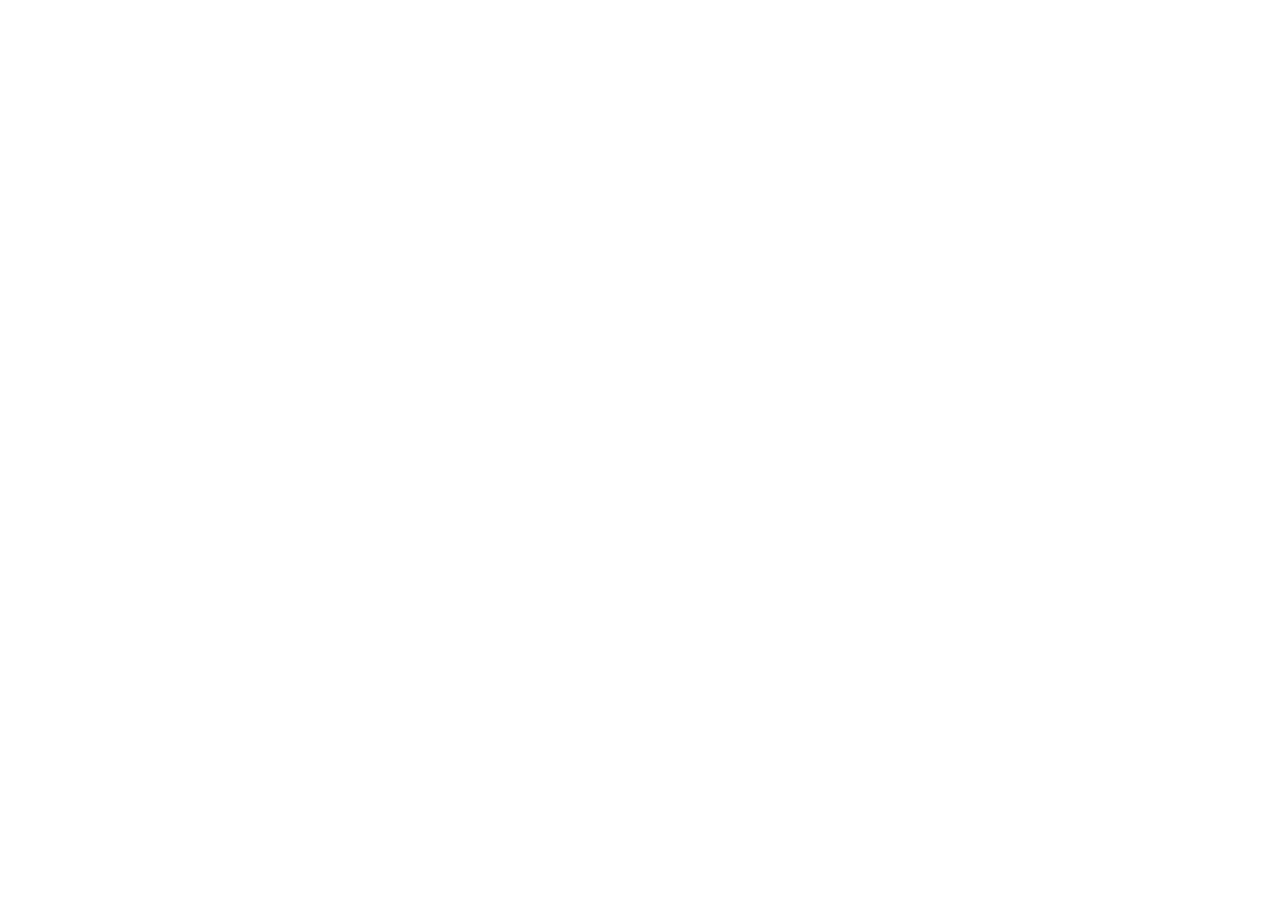
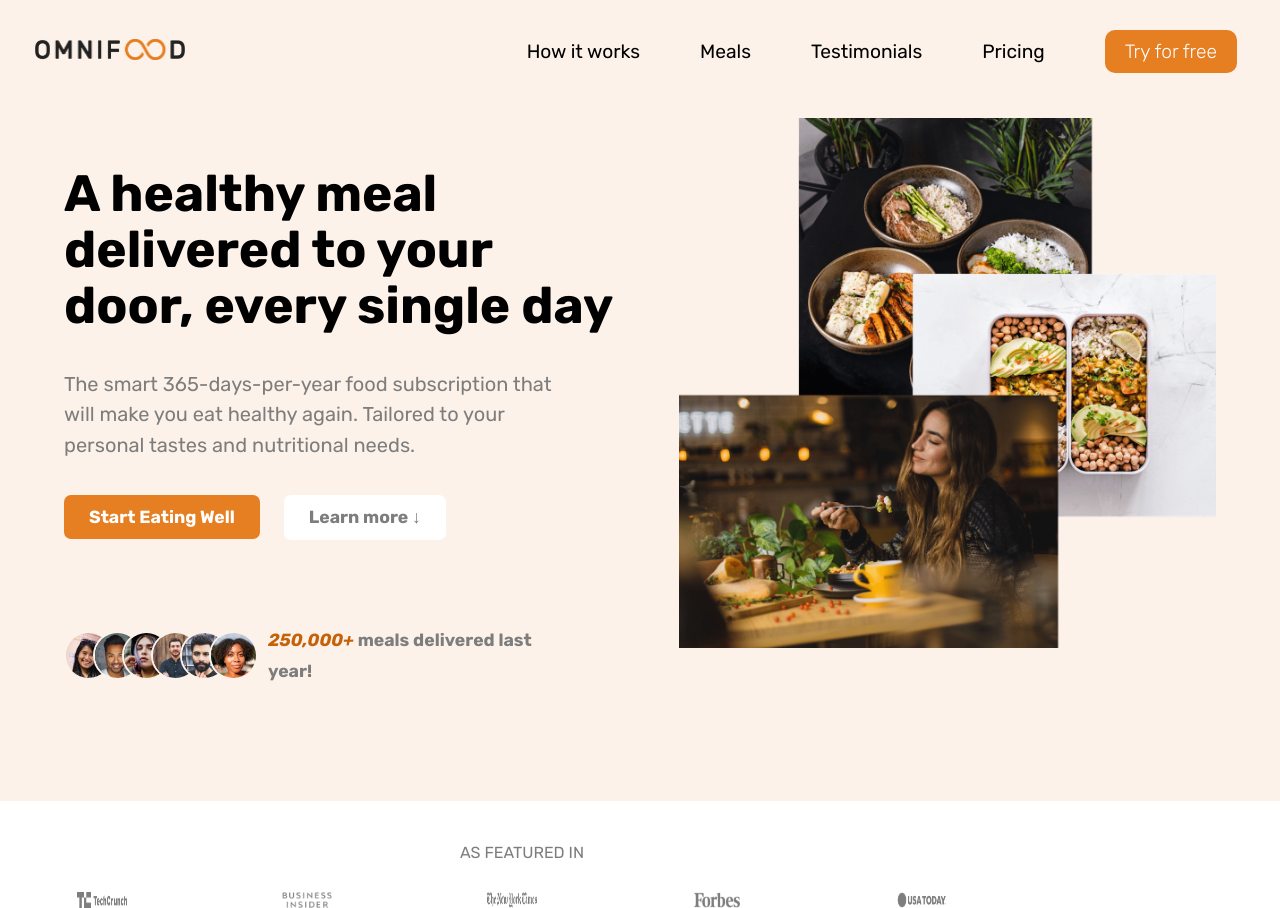
Before and after one commit to Waleed1123/Omnifood, a plain HTML site: page index.html in a window 1280 px wide. Before the commit the page ends 800 px from the top, so only its background shows below. Drawn offline with Linux system fonts and the light colour scheme.

Commit message:
omnifood [Working on Barnds]

```diff
--- a/index.html
+++ b/index.html
@@ -1,11 +1,81 @@
 <!DOCTYPE html>
 <html lang="en">
+
 <head>
-    <meta charset="UTF-8">
-    <meta name="viewport" content="width=device-width, initial-scale=1.0">
+    <meta charset="UTF-8" />
+    <meta name="viewport" content="width=device-width, initial-scale=1.0" />
     <title>Omnifood</title>
+    <!-- Custom CSS Link -->
+    <link rel="stylesheet" href="./style.css" />
+    <!-- CSS Logo Icon -->
+    <link rel="icons" type="image/x-icon" href="https://kacperpolarczyk.tech/src/img/omnifood-icon.png">
+    <!-- Google Font Link "Rubik"-->
+    <link rel="preconnect" href="https://fonts.googleapis.com" />
+    <link rel="preconnect" href="https://fonts.gstatic.com" crossorigin />
+    <link
+        href="https://fonts.googleapis.com/css2?family=Poppins:wght@300;400;500;600&family=Rubik:ital,wght@0,300;0,400;0,500;0,600;0,700;0,800;1,300;1,400;1,500;1,700&family=Source+Serif+4:ital,opsz,wght@0,8..60,300;0,8..60,400;0,8..60,500;1,8..60,300;1,8..60,400&display=swap"
+        rel="stylesheet" />
 </head>
+
 <body>
+    <header class="nav-div">
+        <div class="logo">
+            <img src="./Image/omnifood-logo.png" alt="" />
+        </div>
+        <div class="icon-div">
+            <ul class="icon-ul">
+                <li>How it works</li>
+                <li>Meals</li>
+                <li>Testimonials</li>
+                <li>Pricing</li>
+                <li><button class="free">Try for free</button></li>
+            </ul>
+        </div>
+    </header>
+
+    <div class="background-meal">
+        <div class="healthy-meal">
+            <div class="healthy-para">
+                <h2>A healthy meal delivered to your door, every single day</h2>
+                <p>
+                    The smart 365-days-per-year food subscription that will make you eat
+                    healthy again. Tailored to your personal tastes and nutritional
+                    needs.
+                </p>
+                <span class="eating-btn">
+                    <button class="eating">Start Eating Well</button>
+                    <button class="learn">Learn more &DownArrow;</button>
+                </span>
+
+                <div class="img-div">
+                    <img src="./Image/customer-1.jpg" alt="" />
+                    <img src="./Image/customer-2.jpg" alt="" />
+                    <img src="./Image/customer-3.jpg" alt="" />
+                    <img src="./Image/customer-4.jpg" alt="" />
+                    <img src="./Image/customer-5.jpg" alt="" />
+                    <img src="./Image/customer-6.jpg" alt="" />
+                    <p><i>250,000+</i> meals delivered last year!</p>
+                </div>
+            </div>
+            <div class="healthy-img">
+                <img src="./Image/hero-min.png" alt="" />
+            </div>
+        </div>
+    </div>
+    <!-- Brands  -->
+    <div class="brand-div">
+        <p>AS FEATURED IN</p>
+        <span class="brands">
+            <img src="./Image/techcrunch.png" class="techcrunch" alt="">
+            <img src="./Image/business-insider.png" class="business-insider" alt="">
+            <img src="./Image/the-new-york-times.png" class="new-york" alt="">
+            <img src="./Image/forbes.png" class="forbes" alt="">
+            <img src="./Image/usa-today.png" class="usa-today" alt="">
+        </span>
+
+    </div>
+
 
 </body>
+
 </html>
--- /dev/null
+++ b/style.css
@@ -0,0 +1,153 @@
+* {
+    margin: 0;
+    padding: 0;
+    font-family: "Rubik", sans-serif;
+}
+
+/* Navbar CSS */
+.nav-div {
+    display: flex;
+    justify-content: space-between;
+    align-items: center;
+    padding: 30px 35px;
+    background-color: #fdf2e9;
+}
+
+.logo img {
+    width: 150px;
+}
+
+.icon-ul li {
+    display: inline-block;
+    font-size: 1.2rem;
+    margin-left: 3rem;
+    margin-right: 0.5rem;
+}
+
+.icon-ul li:hover {
+    cursor: pointer;
+    color: #e67e22;
+    transition: all 0.5s;
+}
+
+button.free {
+    padding: 10px 20px;
+    border: none;
+    cursor: pointer;
+    border-radius: 10px;
+    background-color: #e67e22;
+    font-size: 1.2rem;
+    font-weight: lighter;
+    color: white;
+}
+
+button.free:hover {
+    background-color: #c56109;
+    cursor: pointer;
+    transition: all 0.5s;
+}
+
+/* A Healthy Meal CSS  */
+.healthy-img img {
+    width: 100%;
+}
+
+.background-meal {
+    background-color: #fdf2e9;
+    width: 100%;
+    margin-top: 0;
+    padding-bottom: 5rem;
+}
+
+.healthy-meal {
+    display: flex;
+    justify-content: space-around;
+    padding: 15px 20px 0 20px;
+    width: 90%;
+    margin: 0px auto;
+}
+
+.healthy-para {
+    padding-top: 3rem;
+}
+
+.healthy-para h2 {
+    font-size: 3.2rem;
+    line-height: 3.5rem;
+    margin-bottom: 35px;
+    width: 90%;
+}
+
+.healthy-para p {
+    font-size: 1.25rem;
+    width: 85%;
+    line-height: 1.9rem;
+    color: rgb(125, 125, 125);
+    margin: 35px 0;
+}
+
+span.eating-btn button {
+    padding: 12px 25px;
+    font-size: 1.1rem;
+    margin-right: 20px;
+    border: none;
+    border-radius: 7px;
+}
+
+span.eating-btn button.eating {
+    background-color: #e67e22;
+    color: white;
+    font-weight: bold;
+}
+
+span.eating-btn button.learn {
+    background-color: white;
+    color: rgb(125, 125, 125);
+    font-weight: bold;
+}
+.img-div{
+    width: 80%;
+    display: flex;
+    justify-content: center;
+    align-items: center;
+    margin-top: 50px;
+    /* text-align: center; */
+}
+.img-div p{
+    /* display: inline; */
+    margin-left: 30px;
+    font-size: 1.1rem;
+    font-weight: bold;
+}
+.img-div p i{
+    color: #c56109;
+}
+.img-div img{
+    width: 45px;
+    border-radius: 50%;
+    margin-right: -20px;
+    border: 2px solid #fdf2e9;
+}
+/* Brand Div CSS */
+.brand-div{
+    padding-top: 2rem;
+    width: 80%;
+}
+.brand-div p{
+    color: rgb(125, 125, 125);
+    width: 100%;
+    padding: 10px;
+    text-align: center;
+    margin-bottom: 20px;
+}
+.brands img{
+    width: 50px;
+    color: rgb(125, 125, 125);
+    filter: brightness(0);
+    opacity: 50%;
+
+}
+.brands{
+    display: flex;
+    justify-content: space-around;
+}
```
